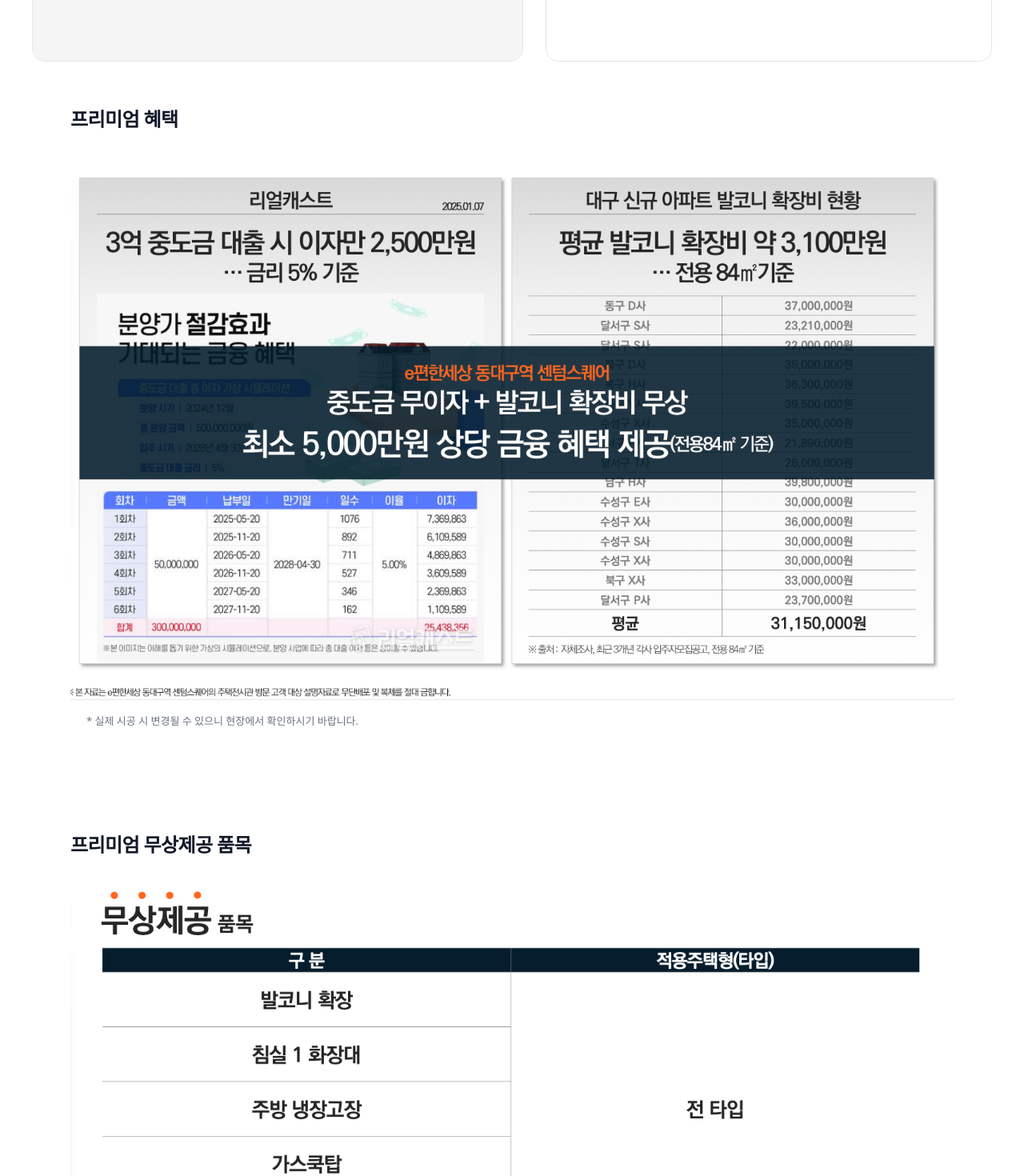
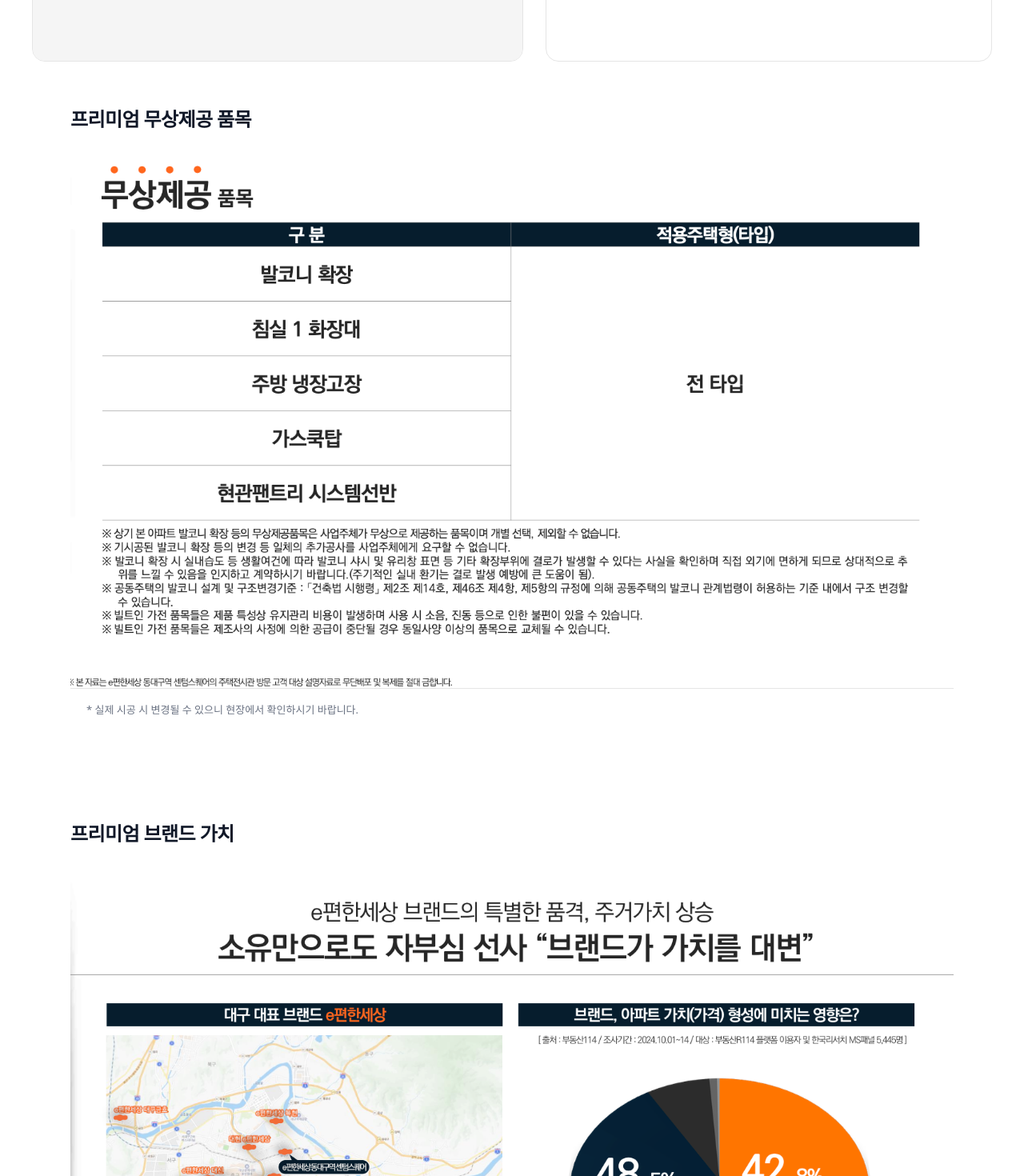
Before and after one commit to ssg4262/bunyang, a React (Vite) app: page / in a window 1280 px wide. Shown: the part 10460-11930 px from the top of the page at 80% size. Built offline with nearby package versions, Linux system fonts and the light colour scheme.

Commit message:
프리미엄혜택 변경

```diff
--- a/src/page/main/MainHome.tsx
+++ b/src/page/main/MainHome.tsx
@@ -54,7 +54,6 @@
 import pr2 from "@/assets/pr/pr2.png"
 import pr3 from "@/assets/pr/pr3.png"
 import pr4 from "@/assets/pr/pr4.png"
-import pr5 from "@/assets/pr/pr5.png"
 import pr6 from "@/assets/pr/pr6.png"
 import {ShopInfoSection} from "@/components/sections/ShopInfoSection.tsx";
 import {FloorPlanTabs} from "@/components/sections/FloorPlanTabs.tsx";
@@ -409,14 +408,6 @@
             {/* ✅ 스크롤 타깃: 프리미엄(PR 섹션으로 점프) */}
             <div ref={premiumRef}>
                 <SitePlanSection
-                    title="프리미엄 혜택"
-                    image={pr5}
-                    alt="e편한세상 동대구역 센텀스퀘어 PR"
-                    note={<>* 실제 시공 시 변경될 수 있으니 현장에서 확인하시기 바랍니다.</>}
-                    className="pt-0"
-                />
-
-                <SitePlanSection
                     title="프리미엄 무상제공 품목"
                     image={pr6}
                     alt="e편한세상 동대구역 센텀스퀘어 PR"
```
